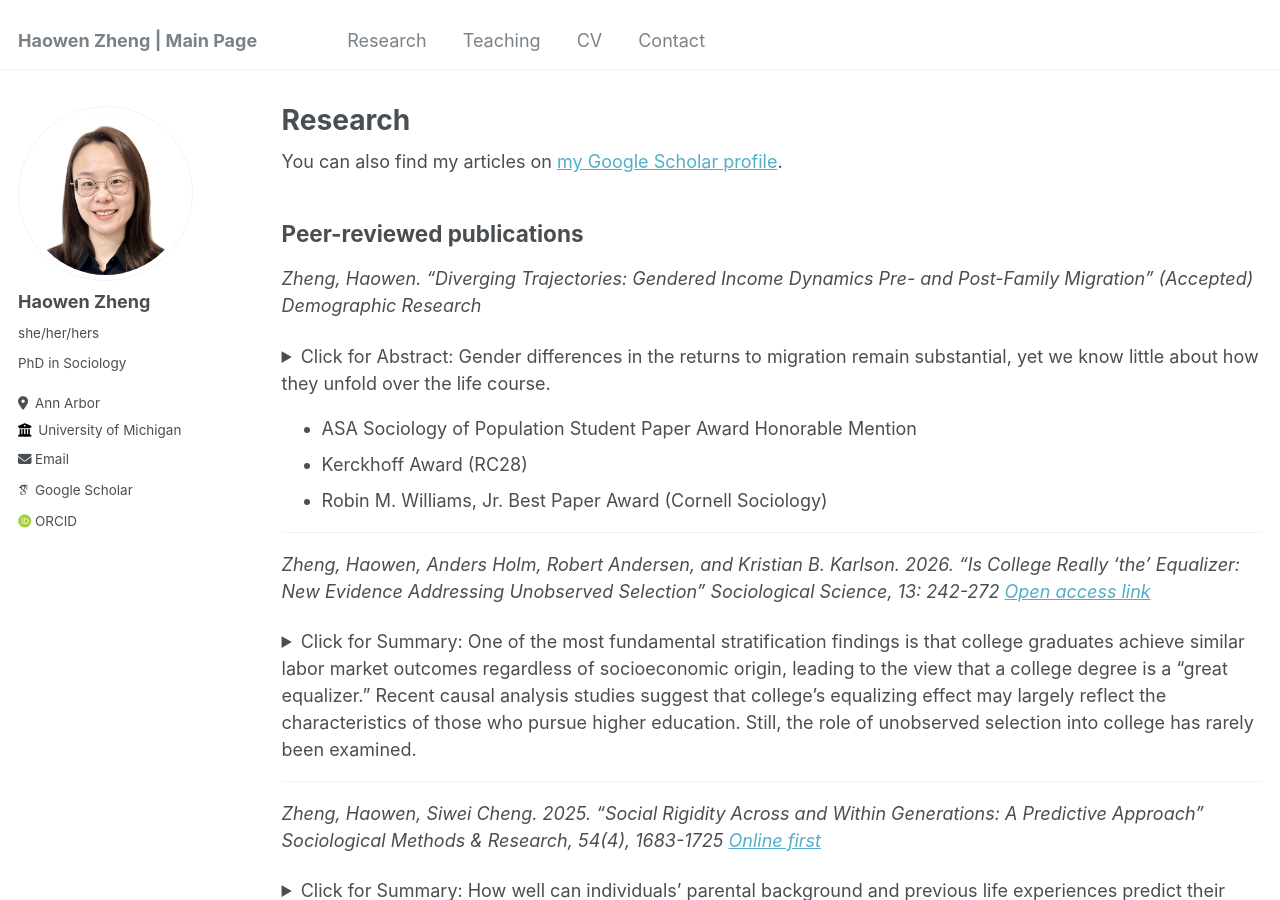
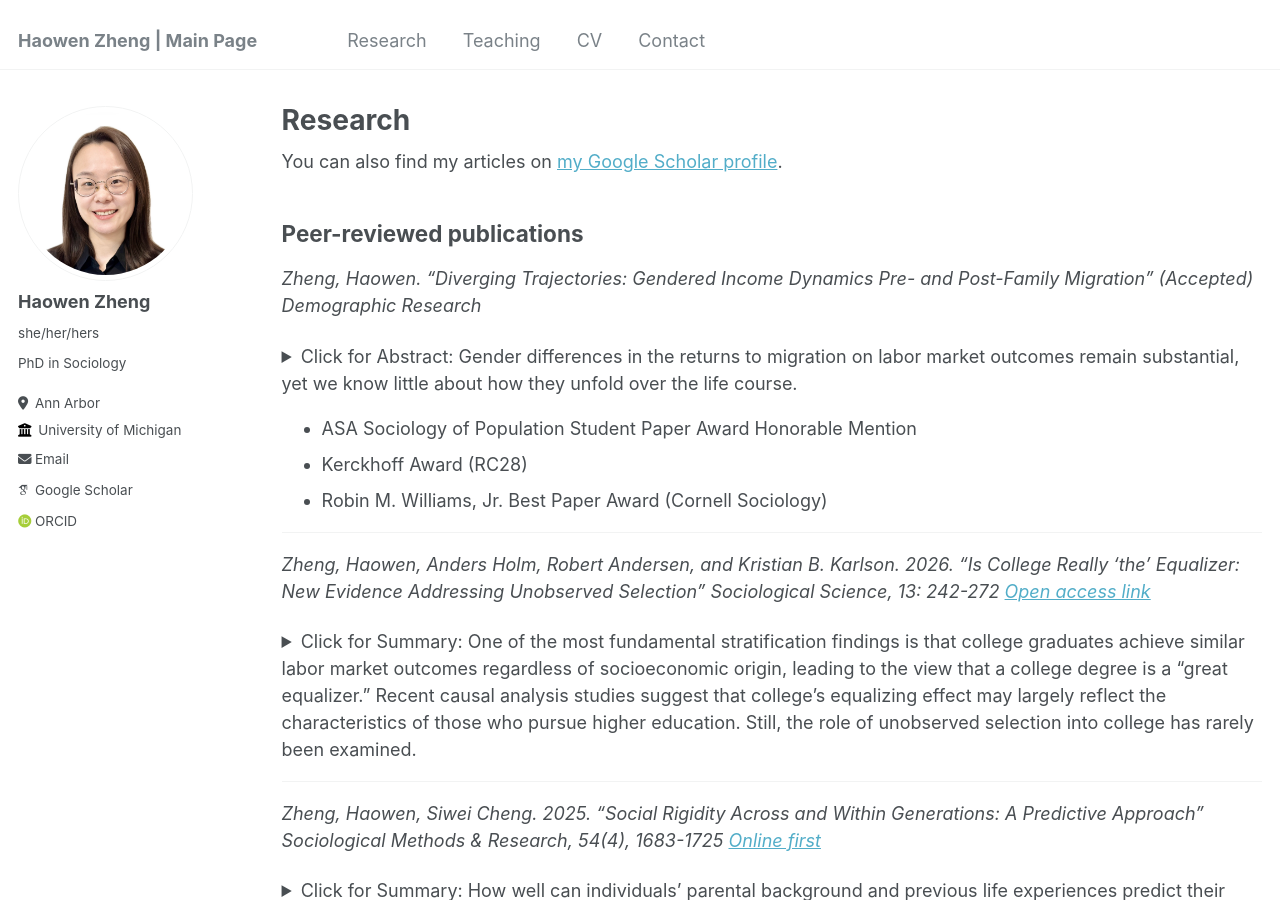
Before and after one commit to haowenzhg/haowenzhg.github.io, a Jekyll site: the page built from _pages/research.md, in a window 1280 px wide and 900 px high. Built offline with Jekyll 4.4.1, drawn with Linux system fonts in a browser that asks for light colours; some web fonts are replaced.

Commit message:
Update research.md

```diff
--- a/_pages/research.md
+++ b/_pages/research.md
@@ -17,7 +17,7 @@ author_profile: true
 _Zheng, Haowen. “Diverging Trajectories: Gendered Income Dynamics Pre- and Post-Family Migration” (Accepted) Demographic Research_
 <details>
 
-<summary> Click for Abstract: Gender differences in the returns to migration remain substantial, yet we know little about how they unfold over the life course. </summary> Using NLSY79 linked-couple data and event-study methods that track income trajectories before and long after a move, this study shows that men experience sustained gains for up to 15 years, while women face short-term losses that fade without producing long-term benefits. The findings highlight family migration as a persistent source of gender inequality.
+<summary> Click for Abstract: Gender differences in the returns to migration on labor market outcomes remain substantial, yet we know little about how they unfold over the life course. </summary> Using NLSY79 linked-couple data and event-study methods that track income trajectories before and long after a move, this study shows that men experience income sustained gains for up to 15 years, while women face short-term losses that fade without producing long-term benefits. The findings highlight family migration as a persistent source of gender inequality.
 
 </details>
 * ASA Sociology of Population Student Paper Award Honorable Mention
```
